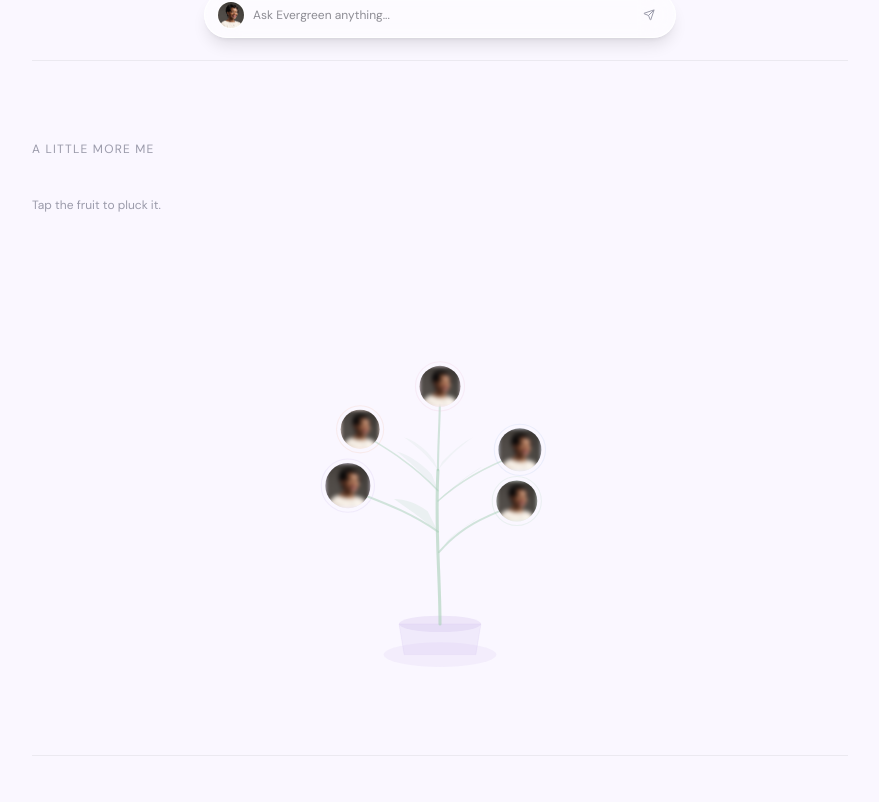
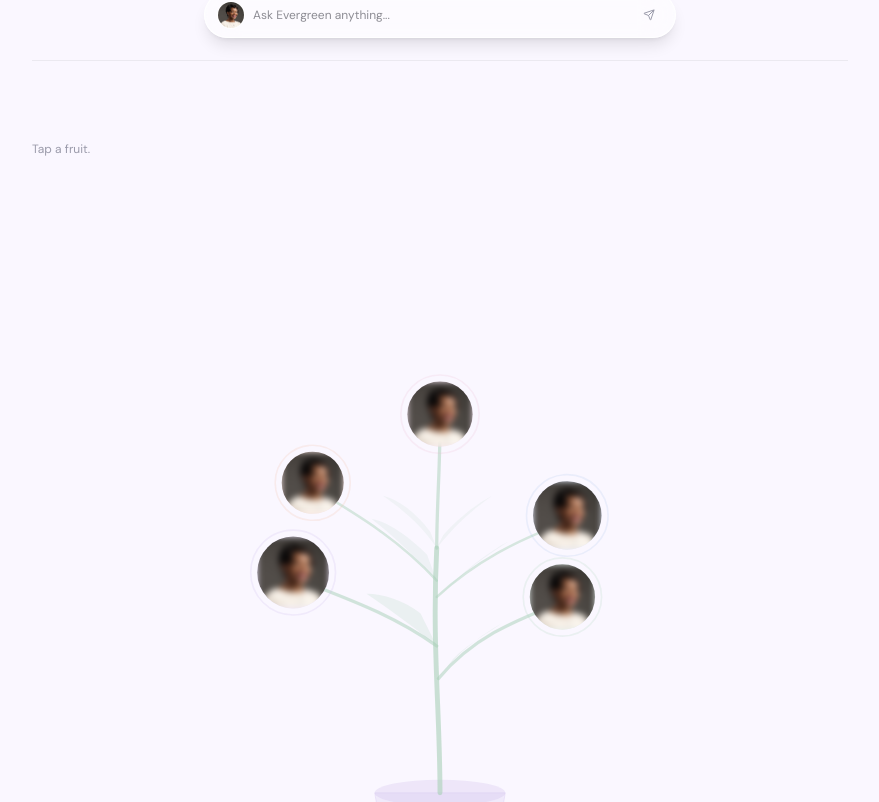
Before and after one commit to GreenyNg/evergreenodeh, a Next.js app: page /about in a window 1280 px wide. Shown: the part 738-1540 px from the top of the page, without its empty margins (200-1079 px from the left). Built offline with nearby package versions, Linux system fonts and the light colour scheme.

Commit message:
plant improved render

```diff
--- a/src/components/about/AboutContent.tsx
+++ b/src/components/about/AboutContent.tsx
@@ -135,17 +135,12 @@ export default function AboutContent() {
   style={{ borderBottom: "0.5px solid var(--border)" }}
 >
   <p
-    className="text-xs tracking-widest uppercase mb-10"
-    style={{ color: "var(--text-muted)" }}
-  >
-    A little more me
-  </p>
-  <p
-    className="text-xs mb-8"
-    style={{ color: "var(--text-muted)" }}
-  >
-    Tap the fruit to pluck it.
-  </p>
+  className="text-xs mb-8"
+  style={{ color: "var(--text-muted)" }}
+>
+  Tap a fruit.
+</p>
+
   <PlantGallery />
 </motion.div>
 
--- a/src/components/about/PlantGallery.tsx
+++ b/src/components/about/PlantGallery.tsx
@@ -138,8 +138,8 @@ export default function PlantGallery() {
       {/* Plant SVG */}
       <svg
         viewBox="0 0 500 420"
-        className="w-full max-w-lg"
-        style={{ overflow: "visible" }}
+        className="w-full"
+        style={{ maxWidth: "100%" }}
       >
         {/* Pot */}
         <ellipse cx="250" cy="400" rx="55" ry="12" fill="rgba(200,180,232,0.15)" />
```
